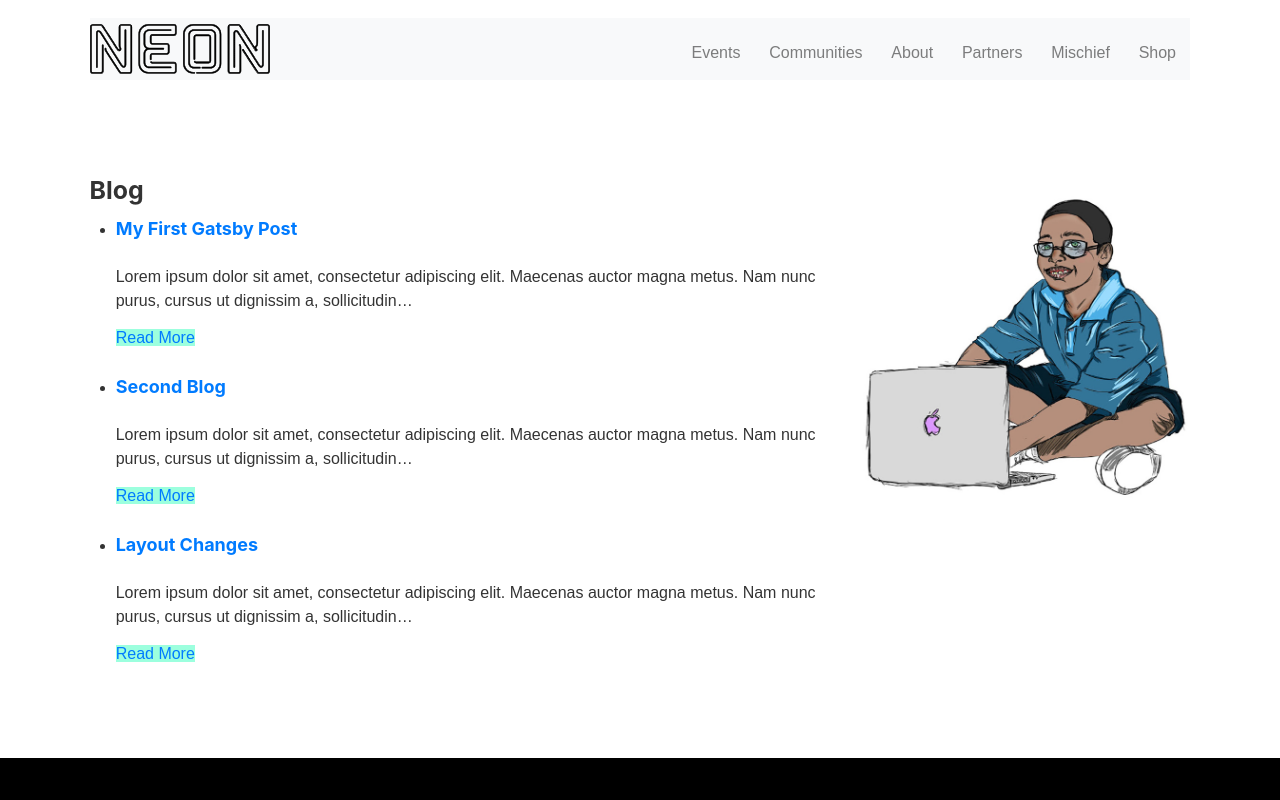
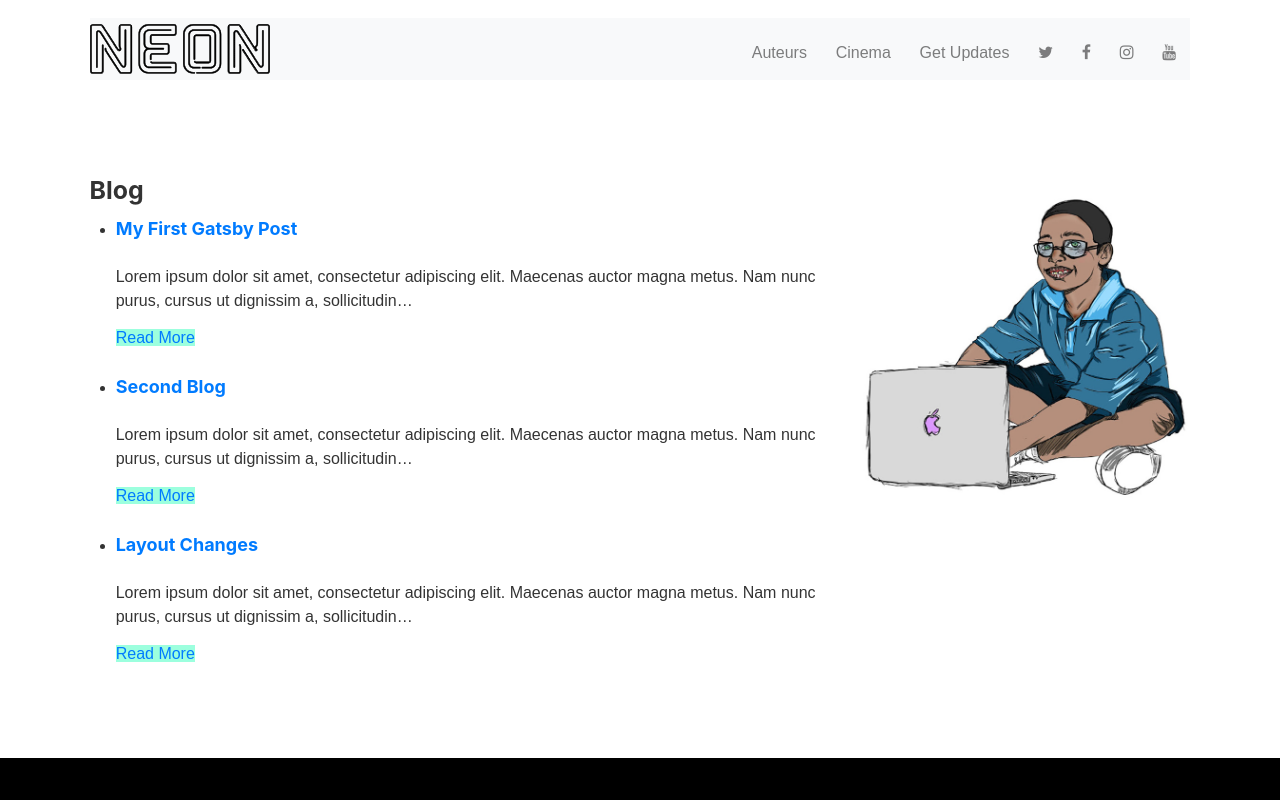
Before and after one commit to KentAlojado/neonrated-beta, a Gatsby site: page /blog in a window 1280 px wide. Shown: the top 800 px of the page. Built offline with nearby package versions, Linux system fonts and the light colour scheme; Gatsby itself is replaced by a stand-in of ours.

Commit message:
first commit

```diff
--- a/package.json
+++ b/package.json
@@ -23,6 +23,7 @@
     "react-scrollchor": "^6.0.0",
     "react-scrollspy": "^3.3.5",
     "react-slick": "^0.23.2",
+    "reactjs-popup": "^1.3.1",
     "reactstrap": "^6.4.0",
     "styled-components": "^3.4.9",
     "webpack": "^4.19.1"
--- a/src/components/layout-override.css
+++ b/src/components/layout-override.css
@@ -100,3 +100,5 @@
 .footr .split:last-child img{margin:0;}
 p.soc-iconz{margin-bottom:16px;margin-top:20px;}
 input.bg-cs {border: none;padding: 10px 16px;font-size: 18px;}
+.popup-overlay {background: rgba(0, 0, 0, 0.7) none repeat scroll 0% 0% !important;}
+.popup-content iframe {margin-bottom: -5px;}
--- a/src/components/navigation.js
+++ b/src/components/navigation.js
@@ -1,4 +1,5 @@
 import React from 'react';
+import "font-awesome/css/font-awesome.min.css";
 import LogoIMG from "../images/logo-full.svg";
 import "./navigation.css";
 import {
@@ -37,22 +38,25 @@
           <Collapse isOpen={this.state.isOpen} navbar>
             <Nav className="ml-auto" navbar>
               <NavItem>
-                <NavLink href="#">Events</NavLink>
+                <NavLink href="#">Auteurs</NavLink>
               </NavItem>
               <NavItem>
-                <NavLink href="#">Communities</NavLink>
+                <NavLink href="/about">Cinema</NavLink>
               </NavItem>
               <NavItem>
-                <NavLink href="/about">About</NavLink>
+                <NavLink href="#">Get Updates</NavLink>
               </NavItem>
               <NavItem>
-                <NavLink href="#">Partners</NavLink>
+                <NavLink href="#"><i className="fa fa-twitter"></i></NavLink>
               </NavItem>
               <NavItem>
-                <NavLink href="#">Mischief</NavLink>
+                <NavLink href="#"><i className="fa fa-facebook"></i></NavLink>
               </NavItem>
               <NavItem>
-                <NavLink href="/blog">Shop</NavLink>
+                <NavLink href="#"><i className="fa fa-instagram"></i></NavLink>
+              </NavItem>
+              <NavItem>
+                <NavLink href="#"><i className="fa fa-youtube"></i></NavLink>
               </NavItem>
             </Nav>
           </Collapse>
```
Also changed, not shown: src/pages/index.js (+15 -2 lines), 1 other file.
